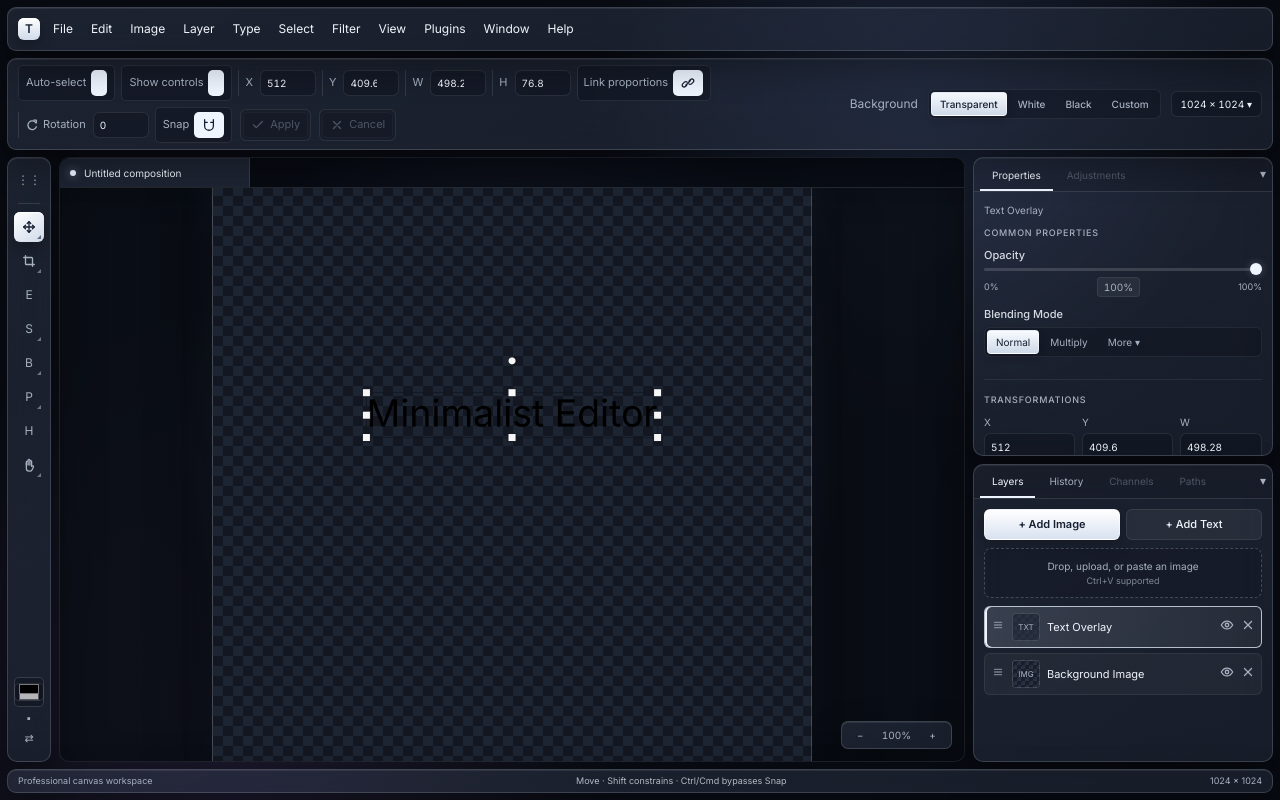
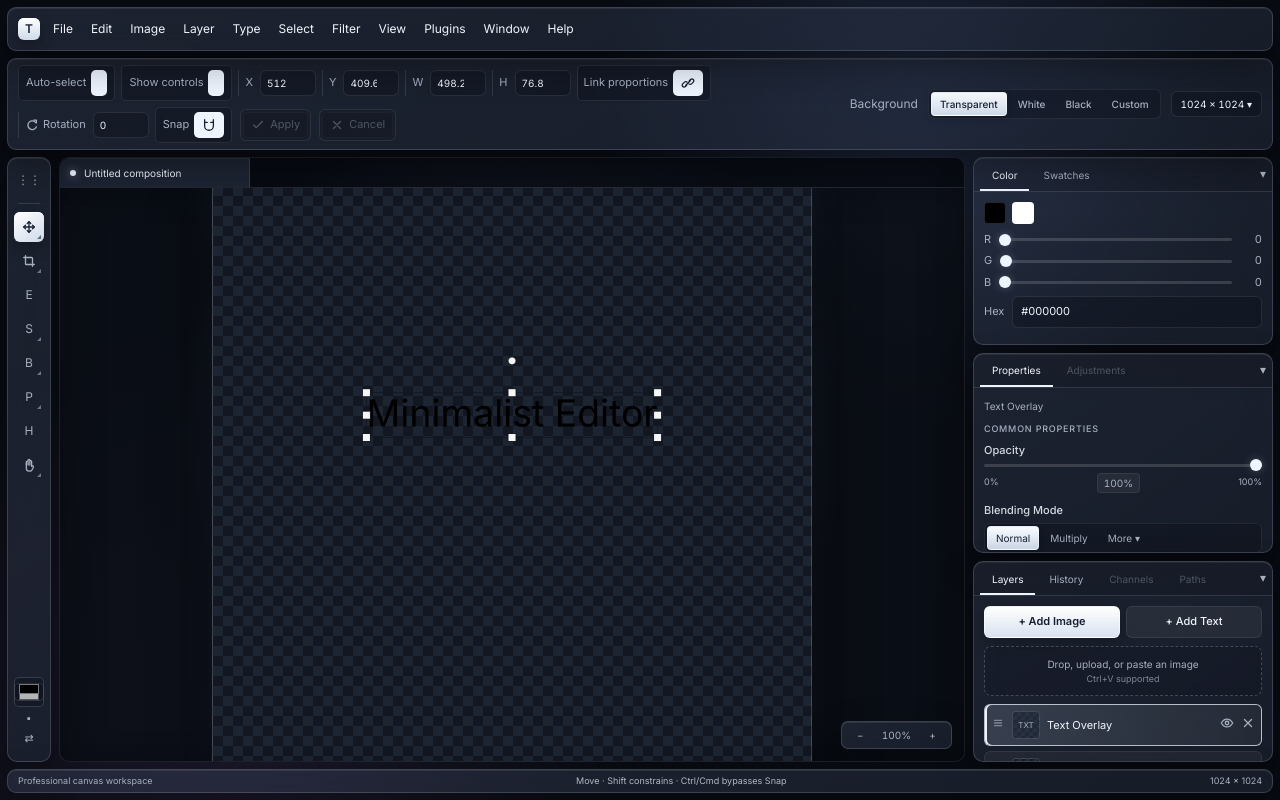
Before and after one commit to Noobiez16/TransparencyMinimalist, a website built with Vite: page index.html in a window 1280 px wide. Built offline with nearby package versions, Linux system fonts and the light colour scheme.

Commit message:
feat: add Color and Swatches panels to the first dock stack

```diff
--- a/src/main.ts
+++ b/src/main.ts
@@ -15,6 +15,9 @@ import { getSnapEnabled, setSnapEnabled } from './tools/move';
 import { cmdDeleteLayer } from './engine/commands';
 import { initToolbar } from './shell/toolbar';
 import { initColorChips, wireColorApplication } from './shell/color-chips';
+import { registerDockPanel } from './shell/dock';
+import { initColorPanel } from './panels/color-panel';
+import { initSwatchesPanel } from './panels/swatches-panel';
 import { resetColors, swapColors } from './engine/color-state';
 import { initOptionsBar } from './options-bar';
 import * as history from './engine/history';
@@ -179,6 +182,10 @@ initColorChips();
 initOptionsBar();
 initHistoryUI();
 initDock();
+registerDockPanel({ id: 'color', title: 'Color', stack: 1, order: 1, fkey: 'F6' });
+registerDockPanel({ id: 'swatches', title: 'Swatches', stack: 1, order: 2 });
+initColorPanel();
+initSwatchesPanel();
 
 const syncContextStatus = () => {
   const session = getTransformSession();
--- /dev/null
+++ b/src/panels/color-panel.ts
@@ -0,0 +1,40 @@
+import { $ } from '../dom';
+import { getBackground, getForeground, setForeground, subscribeColors } from '../engine/color-state';
+
+function channel(hex: string, i: number): number {
+  return parseInt(hex.slice(1 + i * 2, 3 + i * 2), 16);
+}
+
+function toHex(r: number, g: number, b: number): string {
+  const c = (v: number) => Math.max(0, Math.min(255, Math.round(v))).toString(16).padStart(2, '0');
+  return `#${c(r)}${c(g)}${c(b)}`;
+}
+
+export function initColorPanel(): void {
+  const host = $('panel-color');
+  host.innerHTML = `
+    <div class="color-preview"><span class="color-preview-fg" id="color-preview-fg"></span><span class="color-preview-bg" id="color-preview-bg"></span></div>
+    ${['R', 'G', 'B'].map((label, i) => `
+      <label class="color-row">${label}
+        <input type="range" min="0" max="255" data-channel="${i}" class="color-slider">
+        <span class="color-value" data-value="${i}">0</span>
+      </label>`).join('')}
+    <label class="color-row">Hex <input type="text" id="color-hex" class="color-hex" maxlength="7"></label>`;
+  const sliders = [...host.querySelectorAll<HTMLInputElement>('.color-slider')];
+  const values = [...host.querySelectorAll<HTMLElement>('.color-value')];
+  const hexInput = $('color-hex') as unknown as HTMLInputElement;
+  const sync = () => {
+    const fg = getForeground();
+    sliders.forEach((s, i) => { s.value = String(channel(fg, i)); });
+    values.forEach((v, i) => { v.textContent = String(channel(fg, i)); });
+    if (document.activeElement !== hexInput) hexInput.value = fg;
+    $('color-preview-fg').style.background = fg;
+    $('color-preview-bg').style.background = getBackground();
+  };
+  sliders.forEach((slider) => slider.addEventListener('input', () => {
+    setForeground(toHex(Number(sliders[0].value), Number(sliders[1].value), Number(sliders[2].value)));
+  }));
+  hexInput.addEventListener('change', () => setForeground(hexInput.value));
+  subscribeColors(sync);
+  sync();
+}
--- /dev/null
+++ b/src/panels/swatches-panel.ts
@@ -0,0 +1,51 @@
+import { $ } from '../dom';
+import { getForeground, setForeground } from '../engine/color-state';
+
+export const DEFAULT_SWATCHES = [
+  '#000000', '#ffffff', '#e5484d', '#f76b15', '#ffc53d', '#30a46c',
+  '#00b8d9', '#3e63dd', '#8e4ec6', '#e93d82', '#8d8d8d', '#f0f0f0'
+];
+
+const KEY = 'transparency.swatches';
+const HEX = /^#[0-9a-f]{6}$/;
+
+export function loadSwatches(): string[] {
+  try {
+    const raw = localStorage.getItem(KEY);
+    if (!raw) return [...DEFAULT_SWATCHES];
+    const parsed: unknown = JSON.parse(raw);
+    if (Array.isArray(parsed) && parsed.every((v) => typeof v === 'string' && HEX.test(v))) {
+      return parsed as string[];
+    }
+  } catch { /* fall through */ }
+  return [...DEFAULT_SWATCHES];
+}
+
+export function saveSwatches(list: string[]): void {
+  try { localStorage.setItem(KEY, JSON.stringify(list)); } catch { /* storage unavailable */ }
+}
+
+export function initSwatchesPanel(): void {
+  const host = $('panel-swatches');
+  const render = () => {
+    const swatches = loadSwatches();
+    host.innerHTML = '<div class="swatch-grid"></div><button type="button" class="btn" id="swatch-add">+ Save current color</button>';
+    const grid = host.querySelector('.swatch-grid')!;
+    swatches.forEach((hex) => {
+      const cell = document.createElement('button');
+      cell.type = 'button';
+      cell.className = 'swatch';
+      (cell as HTMLElement).style.background = hex;
+      cell.title = hex;
+      cell.addEventListener('click', () => setForeground(hex));
+      grid.appendChild(cell);
+    });
+    $('swatch-add').addEventListener('click', () => {
+      const next = [...loadSwatches()];
+      if (!next.includes(getForeground())) next.push(getForeground());
+      saveSwatches(next);
+      render();
+    });
+  };
+  render();
+}
--- a/src/style.css
+++ b/src/style.css
@@ -1479,6 +1479,63 @@ input[type="range"]:active::-webkit-slider-thumb {
   font-size: 11px;
 }
 
+/* Color & Swatches panels */
+#panel-color,
+#panel-swatches {
+  padding: 10px;
+}
+
+.color-preview {
+  display: flex;
+  gap: 6px;
+  margin-bottom: 8px;
+}
+
+.color-preview-fg,
+.color-preview-bg {
+  width: 22px;
+  height: 22px;
+  border-radius: 4px;
+  border: 1px solid var(--glass-line);
+}
+
+.color-row {
+  display: flex;
+  align-items: center;
+  gap: 8px;
+  font-size: 11px;
+  color: var(--mut);
+  margin-bottom: 6px;
+}
+
+.color-row input[type="range"] {
+  flex: 1 1 auto;
+}
+
+.color-value {
+  width: 26px;
+  text-align: right;
+  font-variant-numeric: tabular-nums;
+}
+
+.color-hex {
+  width: 80px;
+}
+
+.swatch-grid {
+  display: grid;
+  grid-template-columns: repeat(6, 1fr);
+  gap: 5px;
+  margin-bottom: 8px;
+}
+
+.swatch {
+  aspect-ratio: 1;
+  border-radius: 4px;
+  border: 1px solid var(--glass-line);
+  cursor: pointer;
+}
+
 /* The wrapper's fixed 44px toolbar column must widen for two columns of tools. */
 .dashboard-wrapper:has(.toolbar.double) {
   grid-template-columns: 80px minmax(0, 1fr) 300px;
```
Also changed, not shown: tests/swatches-store.test.ts (added, +29 -0 lines), tests/ui-layout.test.mjs (+9 -0 lines).
